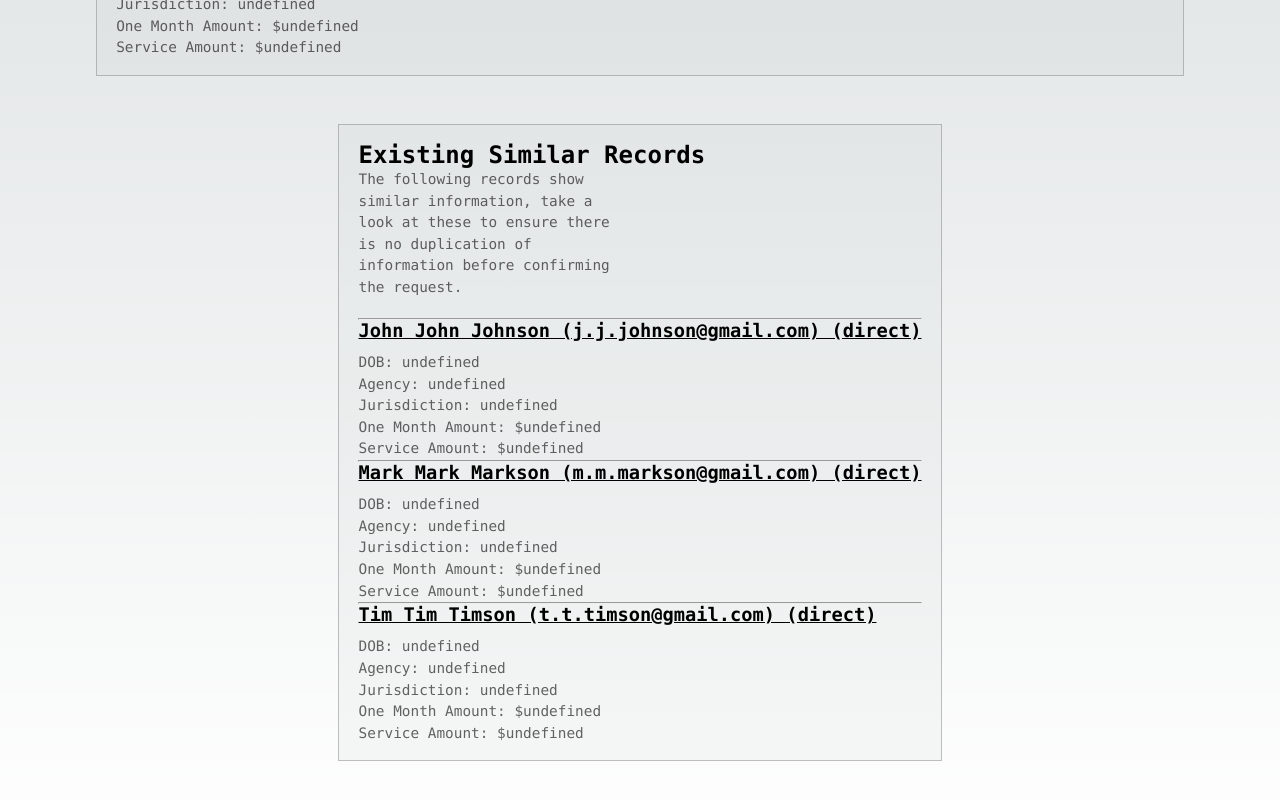
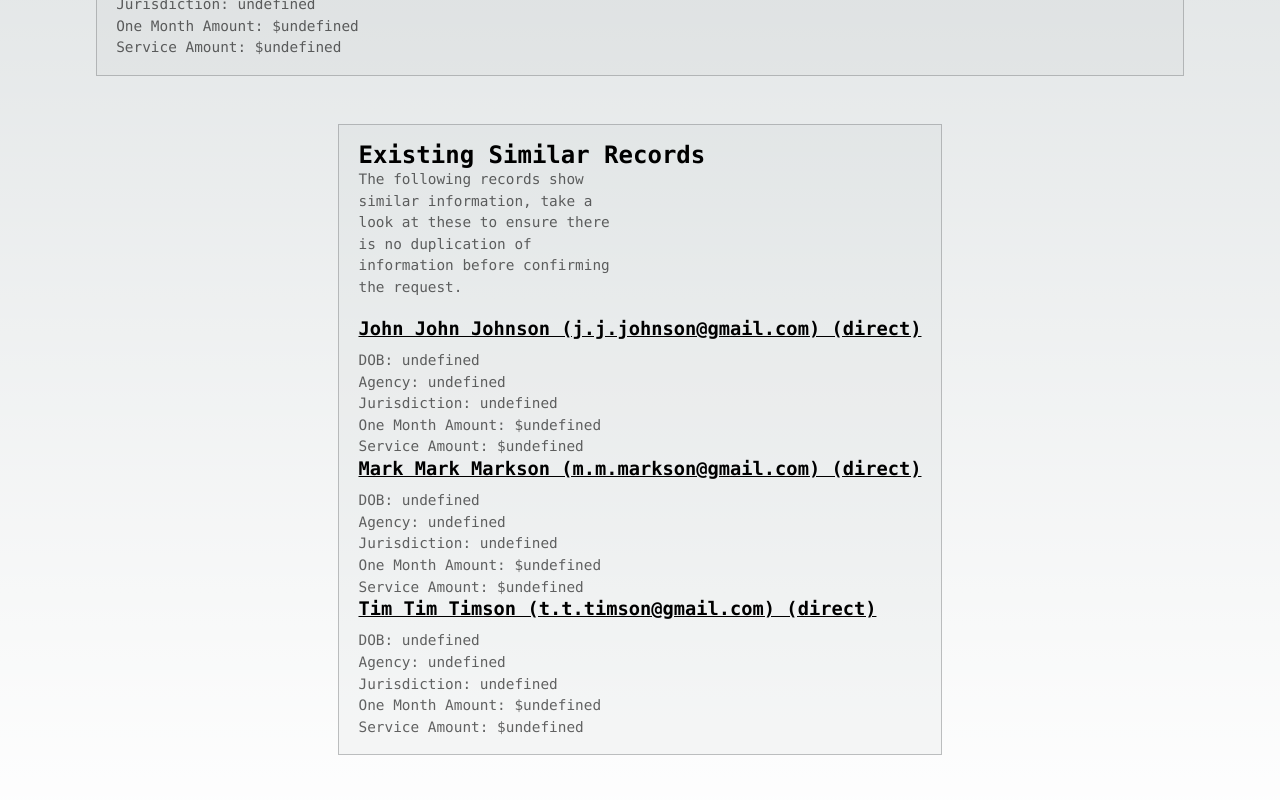
Before and after one commit to AndrewSpittlemeister/c4g-efsp-front-end, a Next.js app: page /confirmation in a window 1280 px wide. Shown: the part 472-1272 px from the top of the page. Built offline with nearby package versions, Linux system fonts and the light colour scheme; no server answers.

Commit message:
better separation between items

```diff
--- a/pages/confirmation.js
+++ b/pages/confirmation.js
@@ -42,7 +42,7 @@ export default function ConfirmationPage({ params }) {
                     The following records show similar information, take a look at these to ensure there is no duplication of information before confirming the request.
                 </p>
                 <br></br>
-                <hr></hr>
+
                 <h3>{"John John Johnson (j.j.johnson@gmail.com) (direct)"}</h3>
                 <p>{`DOB: ${data.dob}`}</p>
                 <p>{`Agency: ${data.agencyname}`}</p>
@@ -50,7 +50,6 @@ export default function ConfirmationPage({ params }) {
                 <p>{`One Month Amount: \$${data.onemonthamt}`}</p>
                 <p>{`Service Amount: \$${data.serviceamt}`}</p>
 
-                <hr></hr>
                 <h3>{"Mark Mark Markson (m.m.markson@gmail.com) (direct)"}</h3>
                 <p>{`DOB: ${data.dob}`}</p>
                 <p>{`Agency: ${data.agencyname}`}</p>
@@ -58,7 +57,6 @@ export default function ConfirmationPage({ params }) {
                 <p>{`One Month Amount: \$${data.onemonthamt}`}</p>
                 <p>{`Service Amount: \$${data.serviceamt}`}</p>
 
-                <hr></hr>
                 <h3>{"Tim Tim Timson (t.t.timson@gmail.com) (direct)"}</h3>
                 <p>{`DOB: ${data.dob}`}</p>
                 <p>{`Agency: ${data.agencyname}`}</p>
```
